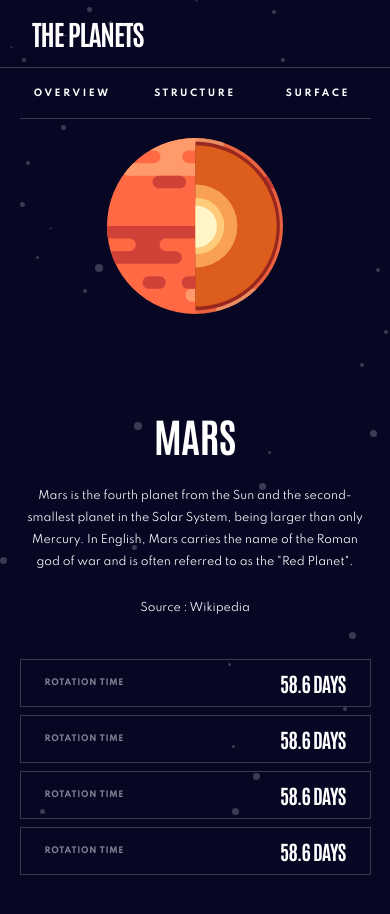
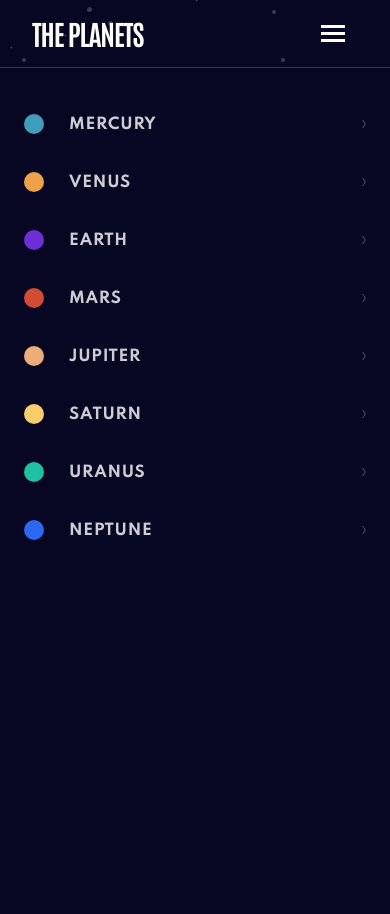
Before and after one commit to Abdulmajeedkutaibani/planets, a React (Create React App) app: page / in a window 390 px wide. Shown: the top 914 px of the page. Built offline with nearby package versions, Linux system fonts and the light colour scheme.

Commit message:
create menu-btn and onClick function

```diff
--- a/src/Styles/Styles.scss
+++ b/src/Styles/Styles.scss
@@ -2,6 +2,11 @@
 @import './variables';
 @import url('https://fonts.googleapis.com/css2?family=Antonio:wght@400;700&family=Spartan:wght@400;700&display=swap');
 
+@mixin flexCenter {
+  display: flex;
+  justify-content: center;
+  align-items: center;
+}
 body {
   background: $darkBlue;
   color: $white;
@@ -145,6 +150,13 @@ nav {
     line-height: 85px;
     letter-spacing: -1.05px;
   }
+
+  .menu-btn {
+    display: none;
+    height: 50px;
+    width: 50px;
+    cursor: pointer;
+  }
   a {
     text-decoration: none;
     color: $white;
@@ -274,9 +286,70 @@ nav {
     height: 68px;
     position: relative;
     margin: 0;
+    .menu-btn {
+      @include flexCenter();
+    }
+    ul {
+      position: absolute;
+      flex-direction: column;
+      height: 100vh;
+      top: 8vh;
+      width: 100%;
+      left: 0;
+      background: $darkBlue;
+      z-index: 2;
+      padding: 44px 24px;
 
-    ul {
-      display: none;
+      li {
+        width: 100%;
+      }
+      a {
+        display: flex;
+        align-items: center;
+        width: 100%;
+
+        .planet-icon {
+          height: 20px;
+          width: 20px;
+          border-radius: 50%;
+        }
+        .mercury {
+          background: $lightBlue;
+        }
+        .venus {
+          background: $darkYellow;
+        }
+        .earth {
+          background: $purple;
+        }
+        .mars {
+          background: $orange;
+        }
+        .jupiter {
+          background: #ecad7a;
+        }
+        .saturn {
+          background: #fccb6b;
+        }
+        .uranus {
+          background: $turkuaz;
+        }
+        .neptune {
+          background: $blue;
+        }
+        h4 {
+          font-size: 15px;
+          line-height: 25px;
+          padding-left: 25px;
+        }
+
+        img {
+          width: 4px;
+          height: 8px;
+
+          margin-left: auto;
+        }
+      }
     }
   }
   .content {
--- a/src/components/Hero.js
+++ b/src/components/Hero.js
@@ -1,6 +1,7 @@
 import React from 'react';
 import mars from './assets/planet-mars-internal.svg';
 import Button from './Button';
+import planets from '../data.json';
 const Hero = () => {
   return (
     <div className='hero-container'>
@@ -10,14 +11,9 @@ const Hero = () => {
 
       <div className='planet'>
         <div className='planet-info'>
-          <h1>mars</h1>
-          <p className='planet-description'>
-            Mars is the fourth planet from the Sun and the second-smallest
-            planet in the Solar System, being larger than only Mercury. In
-            English, Mars carries the name of the Roman god of war and is often
-            referred to as the "Red Planet".
-          </p>
-          <p className='source'>Source : Wikipedia</p>
+          <h1>{planets[0].name}</h1>
+          <p className='planet-description'>{planets[0].overview.content}</p>
+          <p className='source'>{planets[0].overview.source}</p>
         </div>
         <div className='info-btns'>
           <Button btnText='overview' />
--- a/src/components/Navbar.js
+++ b/src/components/Navbar.js
@@ -1,6 +1,15 @@
 import React from 'react';
+import hamburger from './assets/icon-hamburger.svg';
+import chevron from './assets/icon-chevron.svg';
 
 const Navbar = () => {
+  const handleClick = () => {
+    const menuBtn = document.querySelector('.menu-btn');
+    const navList = document.querySelector('.navList');
+
+    menuBtn.style.opacity = '0.5';
+    navList.style.display = 'flex';
+  };
   return (
     <nav>
       <h2>
@@ -9,45 +18,64 @@ const Navbar = () => {
         </a>
       </h2>
 
-      <ul>
+      <div className='menu-btn' onClick={handleClick}>
+        <img src={hamburger} alt='' />
+      </div>
+      <ul className='navList'>
         <li>
           <a href='#'>
+            <div className='planet-icon mercury'></div>
             <h4>mercury</h4>
+            <img src={chevron} alt='' />
           </a>
         </li>
         <li>
           <a href='#'>
+            <div className='planet-icon venus'></div>
             <h4>venus</h4>
+            <img src={chevron} alt='' />
           </a>
         </li>
         <li>
           <a href='#'>
+            <div className='planet-icon earth'></div>
             <h4>earth</h4>
+            <img src={chevron} alt='' />
           </a>
         </li>
         <li>
           <a href='#'>
+            <div className='planet-icon mars'></div>
             <h4>mars</h4>
+            <img src={chevron} alt='' />
           </a>
         </li>
         <li>
           <a href='#'>
+            <div className='planet-icon jupiter'></div>
             <h4>jupiter</h4>
+            <img src={chevron} alt='' />
           </a>
         </li>
         <li>
           <a href='#'>
+            <div className='planet-icon saturn'></div>
             <h4>saturn</h4>
+            <img src={chevron} alt='' />
           </a>
         </li>
         <li>
           <a href='#'>
+            <div className='planet-icon uranus'></div>
             <h4>uranus</h4>
+            <img src={chevron} alt='' />
           </a>
         </li>
         <li>
           <a href='#'>
+            <div className='planet-icon neptune'></div>
             <h4>neptune</h4>
+            <img src={chevron} alt='' />
           </a>
         </li>
       </ul>
```
